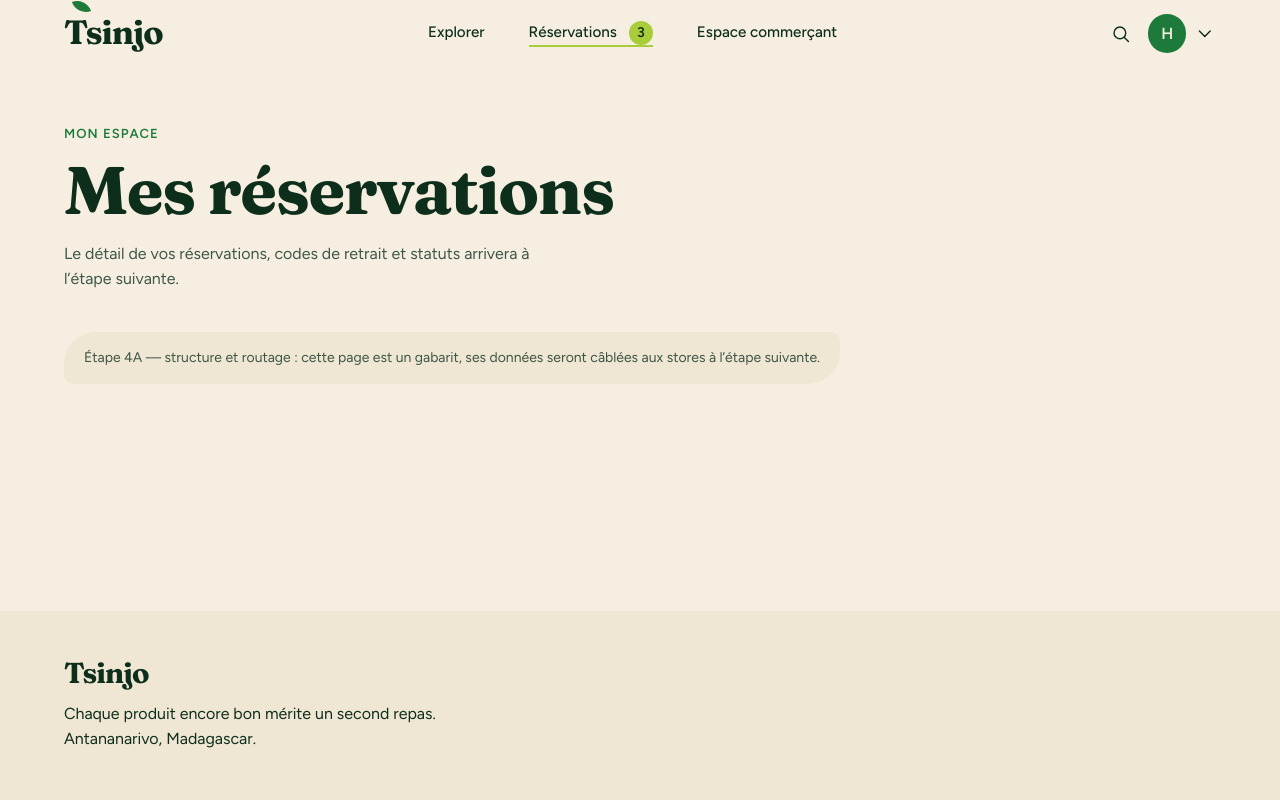
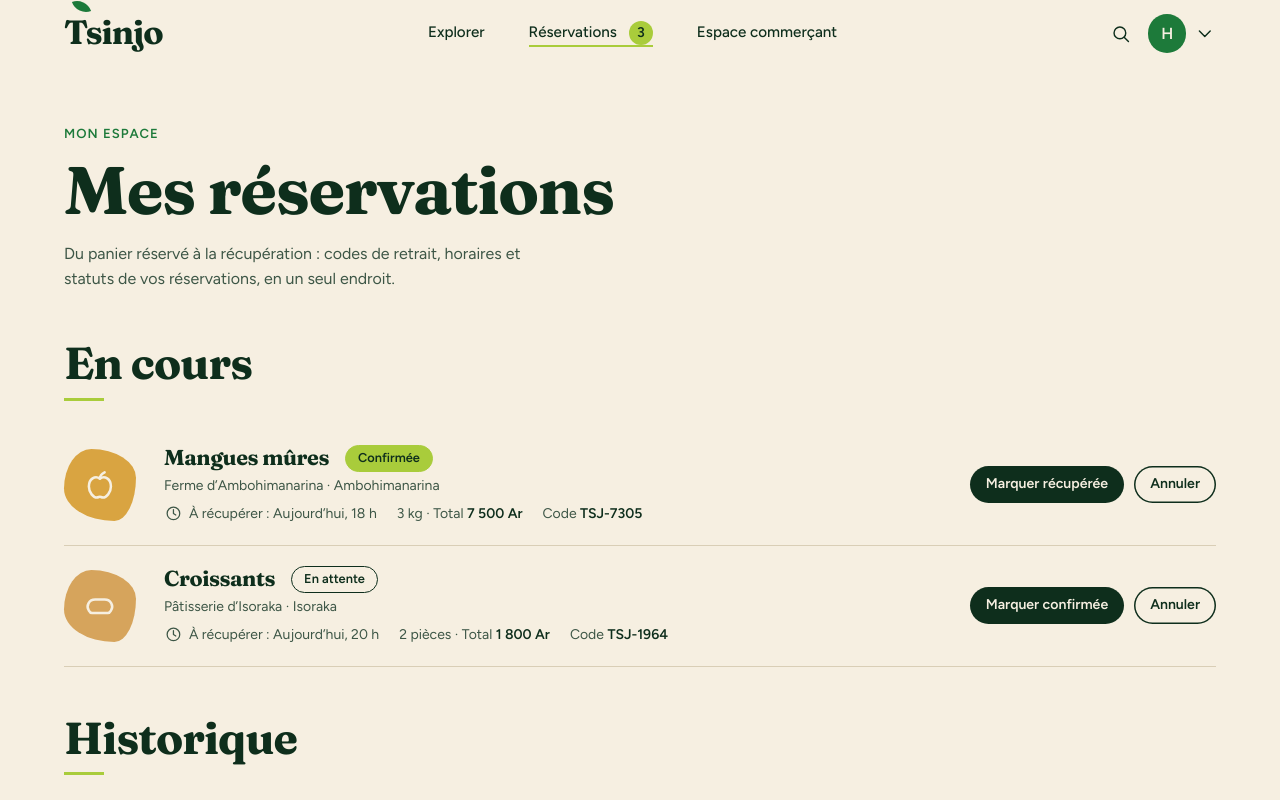
Before and after one commit to ItokianaRAKT/tsinjo-frontend-v2, a React (Vite) app: page /reservations in a window 1280 px wide. Shown: the top 800 px of the page. Built offline with nearby package versions, Linux system fonts and the light colour scheme.

Commit message:
feat(reservations): build reservations page with status cycle and cancellation

```diff
--- /dev/null
+++ b/src/components/features/ReservationCard.tsx
@@ -0,0 +1,102 @@
+import { categories, merchants } from '../../data/mockData'
+import type { CategoryIcon, Offer, Reservation, ReservationStatus } from '../../schemas'
+import { merchantNameOf, useAllOffers, useCartStore } from '../../store'
+import { Icon } from '../ui/Icon'
+import { ReservationStatusBadge } from './ReservationStatusBadge'
+
+/** Libellé du bouton d’avancement pour chaque étape annulable du cycle. */
+const NEXT_LABEL: Partial<Record<ReservationStatus, string>> = {
+  'En attente': 'Marquer confirmée',
+  'Confirmée': 'Marquer récupérée',
+}
+
+/** Statuts depuis lesquels l’annulation libère le stock (règle du store). */
+const CANCELLABLE_STATUSES: readonly ReservationStatus[] = ['En attente', 'Confirmée']
+
+const PRIMARY_BUTTON =
+  'rounded-full bg-ink px-4 py-[0.45rem] text-[0.88rem] font-semibold text-paper transition-colors hover:bg-leaf'
+
+const GHOST_BUTTON =
+  'rounded-full px-4 py-[0.45rem] text-[0.88rem] font-semibold text-ink transition-colors hover:bg-ink hover:text-paper shadow-[inset_0_0_0_1.5px_var(--color-ink)]'
+
+/** Formate un montant en ariary, comme `ar()` de la maquette (« 1 500 Ar »). */
+const formatAr = (amount: number): string =>
+  `${amount.toLocaleString('fr-FR').replace(/\u202f/g, ' ')} Ar`
+
+const categoryIconOf = (offer: Offer): CategoryIcon =>
+  categories.find((category) => category.id === offer.categoryId)?.icon ?? 'dots'
+
+interface ReservationCardProps {
+  reservation: Reservation
+}
+
+/** Carte d’une réservation : panier réservé, vendeur, collecte, code et actions. */
+export function ReservationCard({ reservation }: ReservationCardProps) {
+  const offer = useAllOffers().find((candidate) => candidate.id === reservation.offerId)
+  const advanceStatus = useCartStore((state) => state.advanceReservationStatus)
+  const cancel = useCartStore((state) => state.cancelReservation)
+
+  if (!offer) return null
+
+  const merchant = merchantNameOf(offer, merchants)
+  const total = offer.price * reservation.quantity
+  const nextLabel = NEXT_LABEL[reservation.status]
+  const canCancel = CANCELLABLE_STATUSES.includes(reservation.status)
+
+  return (
+    <article className="grid grid-cols-[4.5rem_1fr] items-center gap-x-5 gap-y-4 border-b border-line py-[1.3rem] md:grid-cols-[5rem_1fr_auto]">
+      <div
+        aria-hidden="true"
+        className="grid h-[4.5rem] w-[4.5rem] place-items-center text-[1.75rem] text-paper"
+        style={{
+          backgroundColor: offer.tone,
+          borderRadius: '38% 62% 30% 70% / 55% 40% 60% 45%',
+        }}
+      >
+        <Icon name={categoryIconOf(offer)} />
+      </div>
+
+      <div className="min-w-0">
+        <div className="flex flex-wrap items-center gap-x-4 gap-y-1">
+          <h3>{offer.name}</h3>
+          <ReservationStatusBadge status={reservation.status} />
+        </div>
+        <p className="mt-1 text-sm text-ink-2">
+          {merchant} · {offer.place}
+        </p>
+        <div className="mt-2 flex flex-wrap gap-x-5 gap-y-1 text-sm text-ink-2">
+          <span className="inline-flex items-center gap-1.5">
+            <Icon name="clock" />
+            À récupérer : {offer.pickupUntil}
+          </span>
+          <span>
+            {reservation.quantity} {offer.unit} · Total{' '}
+            <b className="font-semibold text-ink">{formatAr(total)}</b>
+          </span>
+          <span>
+            Code <b className="font-semibold text-ink">{reservation.code}</b>
+          </span>
+        </div>
+      </div>
+
+      {(nextLabel || canCancel) && (
+        <div className="col-span-2 flex flex-wrap gap-2.5 md:col-span-1 md:justify-end">
+          {nextLabel && (
+            <button
+              type="button"
+              onClick={() => advanceStatus(reservation.id)}
+              className={PRIMARY_BUTTON}
+            >
+              {nextLabel}
+            </button>
+          )}
+          {canCancel && (
+            <button type="button" onClick={() => cancel(reservation.id)} className={GHOST_BUTTON}>
+              Annuler
+            </button>
+          )}
+        </div>
+      )}
+    </article>
+  )
+}
--- /dev/null
+++ b/src/components/features/ReservationList.tsx
@@ -0,0 +1,31 @@
+import type { Reservation } from '../../schemas'
+import { ReservationCard } from './ReservationCard'
+
+interface ReservationListProps {
+  title: string
+  reservations: readonly Reservation[]
+  /** Message affiché quand la section est vide (mais que d’autres réservations existent). */
+  emptyMessage: string
+}
+
+/**
+ * Section de la page Réservations (« En cours » / « Historique ») : titre
+ * souligné de lime repris de `.sec-head` de la maquette, puis les cartes.
+ */
+export function ReservationList({ title, reservations, emptyMessage }: ReservationListProps) {
+  return (
+    <section className="mt-12">
+      <h2 className="text-h2">{title}</h2>
+      <span aria-hidden="true" className="mt-3 mb-6 block h-[3px] w-10 bg-lime" />
+      {reservations.length > 0 ? (
+        <div>
+          {reservations.map((reservation) => (
+            <ReservationCard key={reservation.id} reservation={reservation} />
+          ))}
+        </div>
+      ) : (
+        <p className="text-ink-2">{emptyMessage}</p>
+      )}
+    </section>
+  )
+}
--- /dev/null
+++ b/src/components/features/ReservationStatusBadge.tsx
@@ -0,0 +1,27 @@
+import type { ReservationStatus } from '../../schemas'
+
+/**
+ * Badge de statut du cycle de récupération : trait encré pour « En attente »,
+ * pastille lime pour « Confirmée » / « Récupérée », trait warn pour « Annulée »
+ * (reprises des classes `.st`, `.st.ok` et `.st.no` de la maquette).
+ */
+const STATUS_CLASS: Record<ReservationStatus, string> = {
+  'En attente': 'border-[1.5px] border-ink bg-transparent text-ink',
+  'Confirmée': 'border-[1.5px] border-lime bg-lime text-ink',
+  'Récupérée': 'border-[1.5px] border-lime bg-lime text-ink',
+  'Annulée': 'border-[1.5px] border-warn bg-transparent text-warn',
+}
+
+interface ReservationStatusBadgeProps {
+  status: ReservationStatus
+}
+
+export function ReservationStatusBadge({ status }: ReservationStatusBadgeProps) {
+  return (
+    <span
+      className={`inline-block rounded-full px-3 py-0.5 text-[0.8rem] font-semibold ${STATUS_CLASS[status]}`}
+    >
+      {status}
+    </span>
+  )
+}
--- /dev/null
+++ b/src/components/features/ReservationsEmptyState.tsx
@@ -0,0 +1,27 @@
+import { Link } from 'react-router-dom'
+
+/**
+ * État vide de la page Réservations (maquette : `.empty` de l’onglet
+ * « Réservations ») : illustration lime, message et lien vers Explorer.
+ */
+export function ReservationsEmptyState() {
+  return (
+    <div className="mt-10 grid justify-items-start gap-4">
+      <div
+        aria-hidden="true"
+        className="h-36 w-36 bg-lime"
+        style={{ borderRadius: '70% 30% 58% 42% / 40% 60% 40% 60%' }}
+      />
+      <h2>Aucune réservation</h2>
+      <p className="max-w-[46ch] text-ink-2">
+        Réservez une offre, elle apparaîtra ici avec son code de retrait.
+      </p>
+      <Link
+        to="/"
+        className="rounded-full bg-ink px-6 py-3.5 font-semibold text-paper no-underline transition-colors hover:bg-leaf"
+      >
+        Explorer les offres
+      </Link>
+    </div>
+  )
+}
--- a/src/pages/ReservationsPage.tsx
+++ b/src/pages/ReservationsPage.tsx
@@ -1,12 +1,47 @@
-import { PagePlaceholder } from '../components/ui/PagePlaceholder'
+import { ReservationList } from '../components/features/ReservationList'
+import { ReservationsEmptyState } from '../components/features/ReservationsEmptyState'
+import type { Reservation } from '../schemas'
+import { useCartStore } from '../store'
 
-/** Route `/reservations` : suivi des réservations en cours. */
+/** Réservations encore jouables (« En cours ») : les autres sont au passé. */
+const isCurrent = (reservation: Reservation): boolean =>
+  reservation.status === 'En attente' || reservation.status === 'Confirmée'
+
+/** Route `/reservations` : suivi des réservations en cours et passées. */
 export function ReservationsPage() {
+  const reservations = useCartStore((state) => state.reservations)
+  const current = reservations.filter(isCurrent)
+  const past = reservations.filter((reservation) => !isCurrent(reservation))
+
   return (
-    <PagePlaceholder
-      eyebrow="Mon espace"
-      title="Mes réservations"
-      description="Le détail de vos réservations, codes de retrait et statuts arrivera à l’étape suivante."
-    />
+    <section className="px-pad py-14">
+      <p className="text-[0.82rem] font-semibold uppercase tracking-[0.08em] text-leaf">
+        Mon espace
+      </p>
+      <h1 className="mt-3 max-w-[16ch] text-[clamp(2.4rem,6vw,4.2rem)]">
+        Mes réservations
+      </h1>
+      <p className="mt-4 max-w-[46ch] text-ink-2">
+        Du panier réservé à la récupération : codes de retrait, horaires et
+        statuts de vos réservations, en un seul endroit.
+      </p>
+
+      {reservations.length === 0 ? (
+        <ReservationsEmptyState />
+      ) : (
+        <>
+          <ReservationList
+            title="En cours"
+            reservations={current}
+            emptyMessage="Aucune réservation en cours."
+          />
+          <ReservationList
+            title="Historique"
+            reservations={past}
+            emptyMessage="Aucune réservation passée pour l’instant."
+          />
+        </>
+      )}
+    </section>
   )
 }
```
